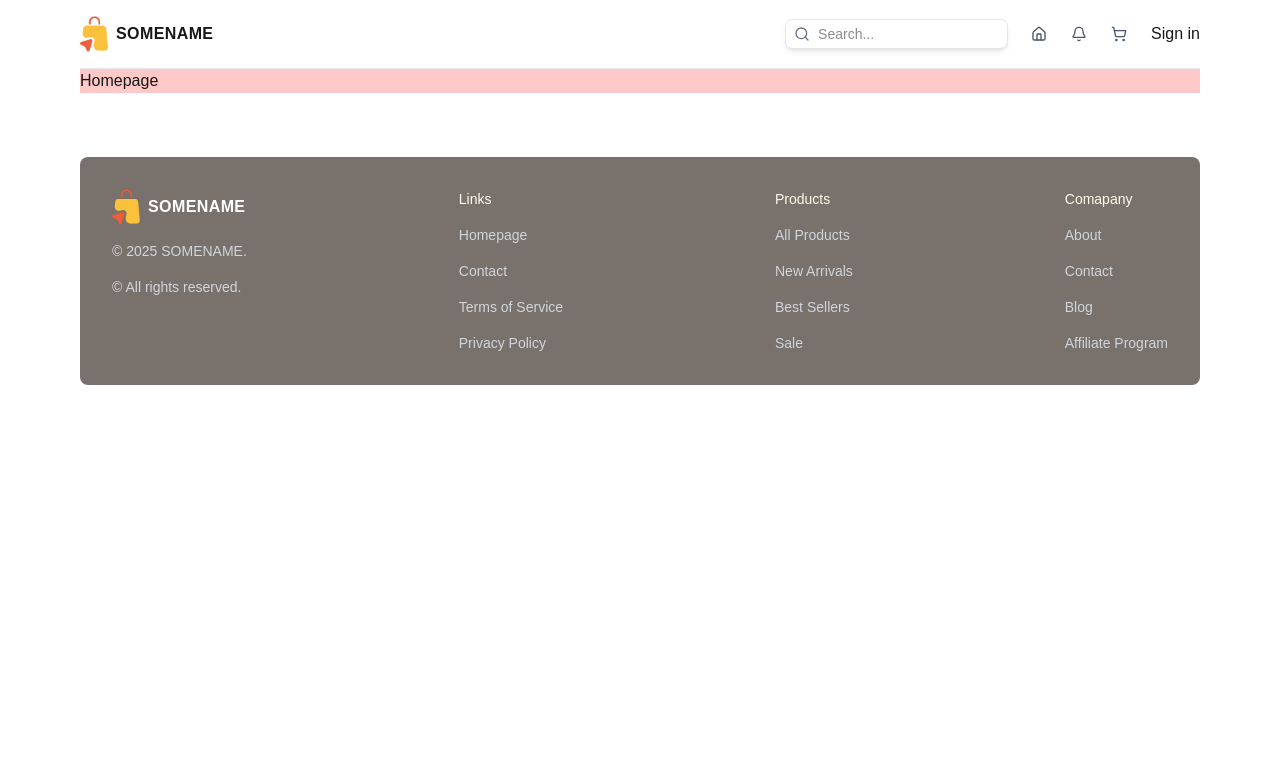
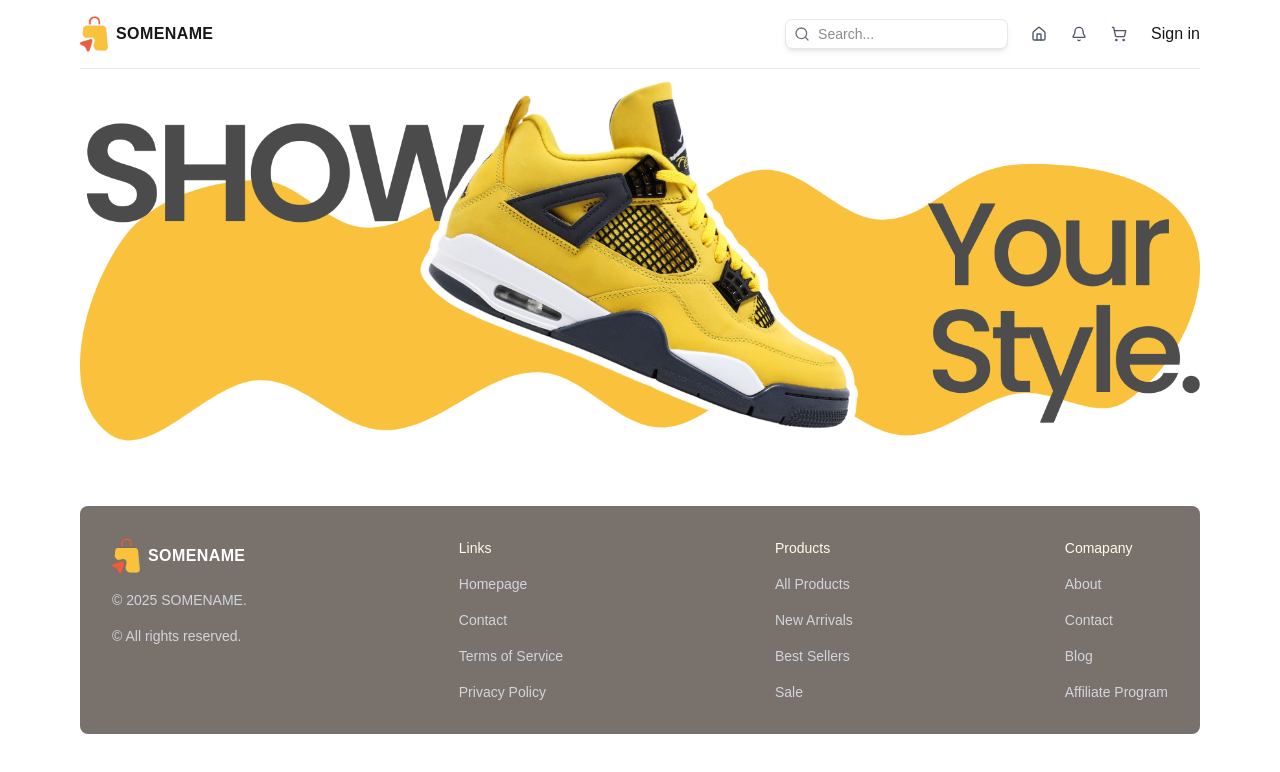
Before and after one commit to archinit/client-ecom, a Next.js app: page / in a window 1280 px wide. Shown: the top 772 px of the page. Built offline with nearby package versions, Linux system fonts and the light colour scheme.

Commit message:
page updated

```diff
--- a/src/app/page.tsx
+++ b/src/app/page.tsx
@@ -1,7 +1,11 @@
+import Image from "next/image";
+
 export default function Home() {
   return (
-    <div className="bg-red-200">
-      Homepage
+    <div className="">
+      <div className="relative aspect-3/1 mb-12">
+        <Image src="/featured.png" alt="Featured Product" fill/>
+      </div>
     </div>
   );
 }
```
